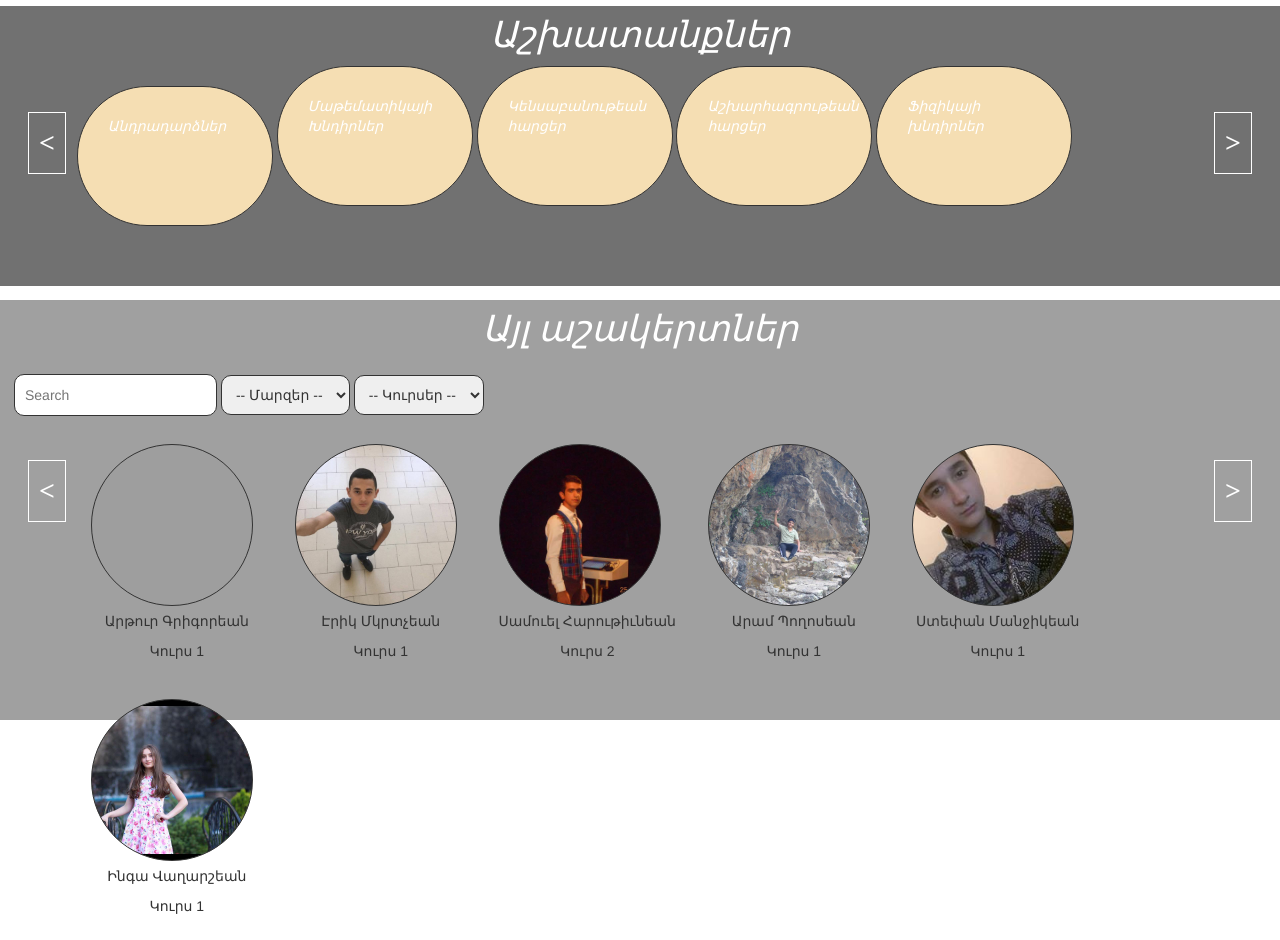
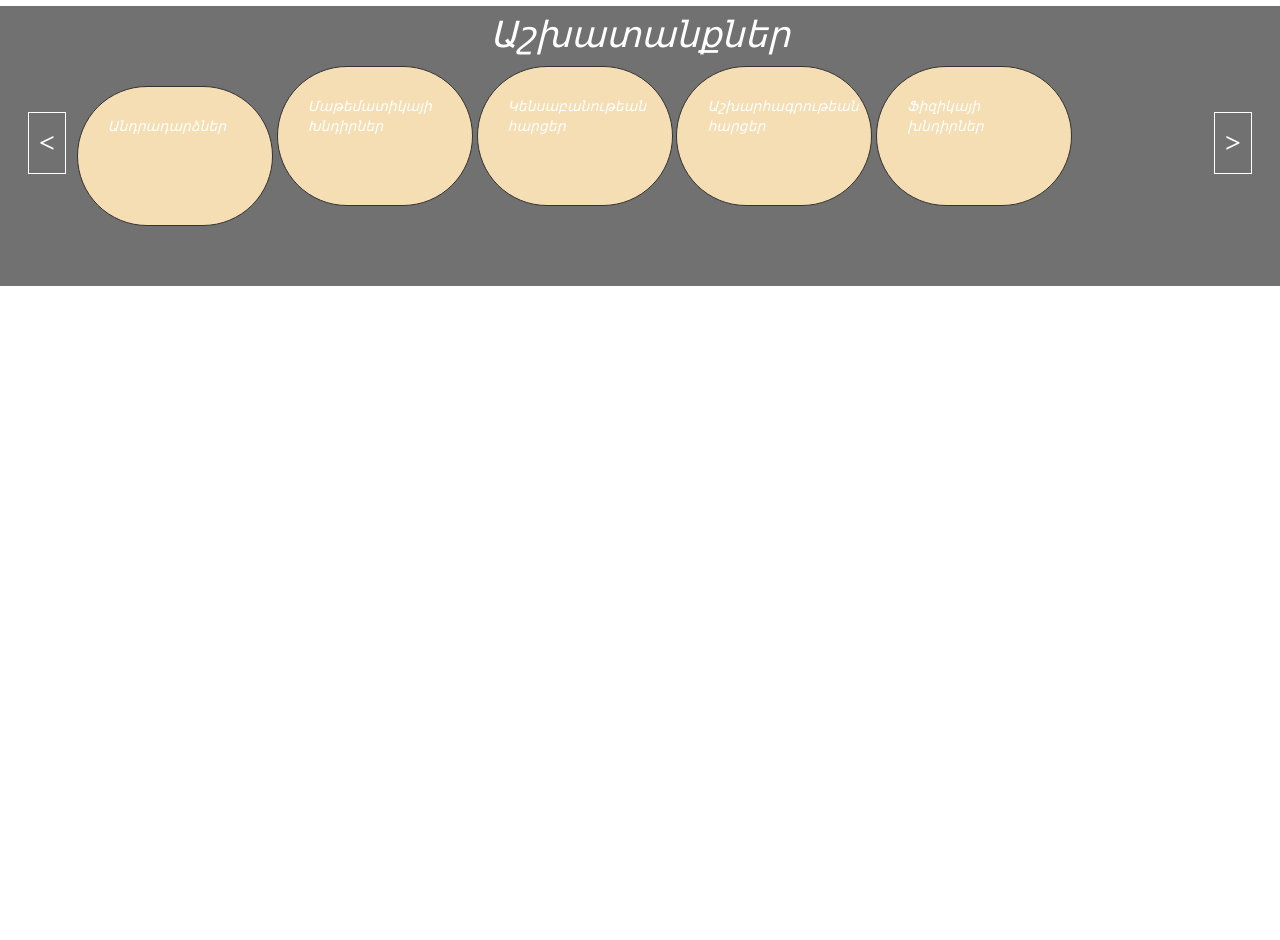
Before and after one commit to ArturGrigoryan/rsWebsite, a plain HTML site: page student.html in a window 1280 px wide. Shown: the part 708-1648 px from the top of the page. After the commit the page ends 1008 px from the top, so only its background shows below. Drawn offline with nearby package versions, Linux system fonts and the light colour scheme; grey boxes are pictures that could not be loaded.

Commit message:
change students pages

```diff
--- a/student.html
+++ b/student.html
@@ -113,71 +113,7 @@
 				</a>
         		</div>
         	</div>
-        	<div class="Students-Info col-lg-12 col-md-12 col-sm-12">
-                <h1 class="title">Այլ աշակերտներ</h1>
-                <div class="search-bar">
-                    <input type="text" placeholder="Search">
-                    <select>
-                        <option>-- Մարզեր --</option>
-                        <option>Գյումրի</option>
-                        <option>Կոտայք</option>
-                        <option>Երեւան</option>
-                    </select>
-                    <select>
-                        <option>-- Կուրսեր --</option>
-                        <option>I</option>
-                        <option>II</option>
-                        <option>III</option>
-                        <option>IV</option>
-                    </select>
-                </div>
-                <div class="left"><</div>
-                <div class="right">></div>
-                <div class="studentsDiv">
-                    <div class="studentDiv">
-                        <a href="student.html">
-                            <div id="student1" class="students" style="background: url(images/1.jpg);"></div>
-                            <p>Արթուր Գրիգորեան</p>
-                            <p>Կուրս 1</p>
-                        </a>
-                    </div>
-                    <div class="studentDiv">
-                        <a href="student.html">
-                            <div id="student2" class="students" style="background: url(images/2.jpg)"></div>
-                            <p>Էրիկ Մկրտչեան</p>
-                            <p>Կուրս 1</p>
-                        </a>
-                    </div>
-                    <div class="studentDiv">
-                        <a href="student.html">
-                            <div id="student3" class="students" style="background: url(images/9.jpg)"></div>
-                            <p>Սամուել Հարութիւնեան</p>
-                            <p>Կուրս 2</p>
-                        </a>
-                    </div>
-                    <div class="studentDiv">
-                        <a href="student.html">
-                            <div id="student5" class="students" style="background: url(images/7.jpg)"></div>
-                            <p>Արամ Պողոսեան</p>
-                            <p>Կուրս 1</p>
-                        </a>
-                    </div>
-                    <div class="studentDiv">
-                        <a href="student.html">
-                            <div id="student5" class="students" style="background: url(images/21.jpg)"></div>
-                            <p>Ստեփան Մանջիկեան</p>
-                            <p>Կուրս 1</p>
-                        </a>
-                    </div>
-                    <div class="studentDiv">
-                        <a href="student.html">
-                            <div id="student6" class="students" style="background: url(images/5.jpg)"></div>
-                            <p>Ինգա Վաղարշեան</p>
-                            <p>Կուրս 1</p>
-                        </a>
-                    </div>
-                </div>
-            </div>
+
         </div>
     </div>
     <script type="text/javascript">
```
Also changed, not shown: students.html (+23 -0 lines).
